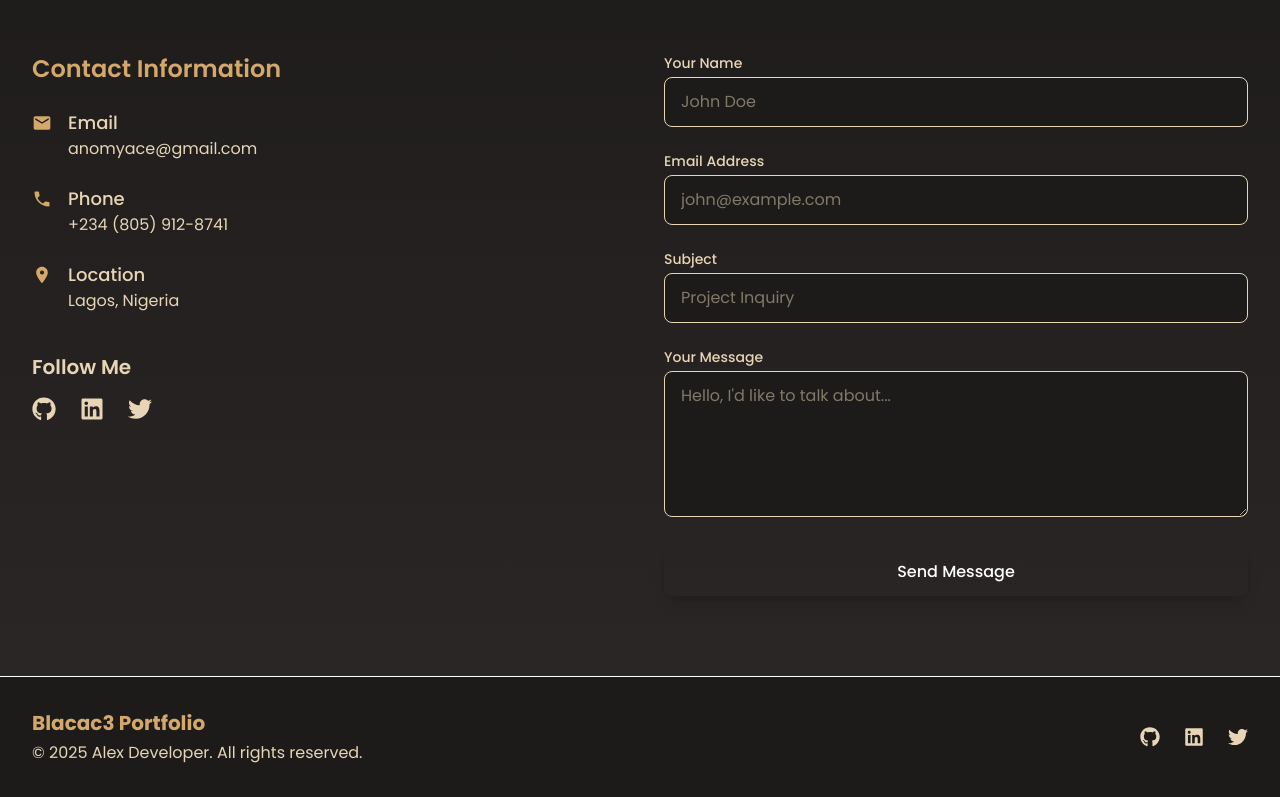
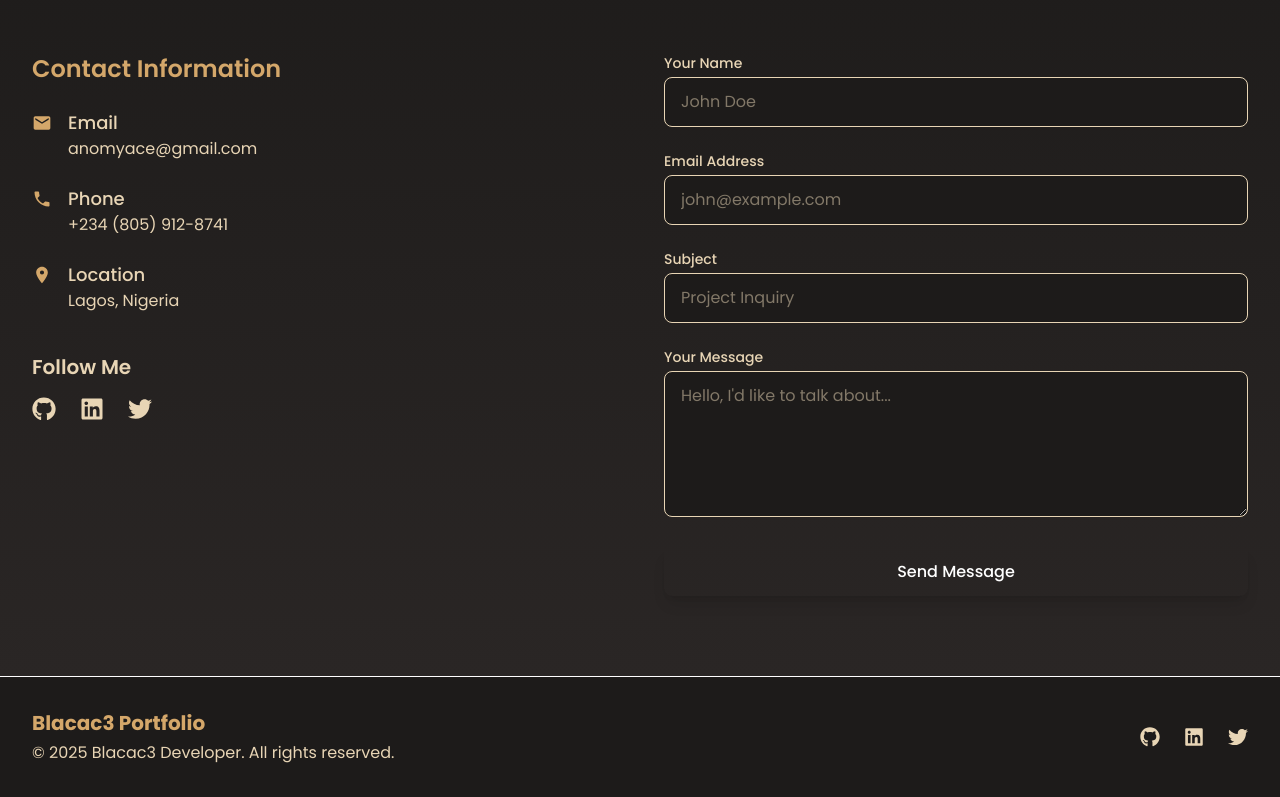
Before and after one commit to BlacAc3/portfolio, a React (Vite) app: page / in a window 1280 px wide. Shown: the part 3443-4240 px from the top of the page. Built offline with nearby package versions, Linux system fonts and the light colour scheme.

Commit message:
fix typo

```diff
--- a/src/components/Layout/Footer.jsx
+++ b/src/components/Layout/Footer.jsx
@@ -23,7 +23,7 @@ const Footer = () => {
               Blacac3 Portfolio
             </motion.span>
             <p className="text-chocolate-light-accent mt-1">
-              © {currentYear} Alex Developer. All rights reserved.
+              © {currentYear} Blacac3 Developer. All rights reserved.
             </p>
           </motion.div>
 
```
